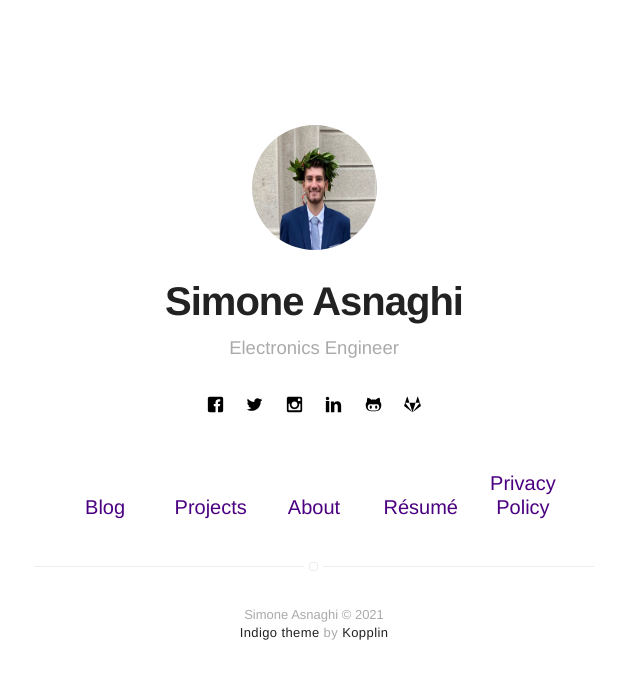
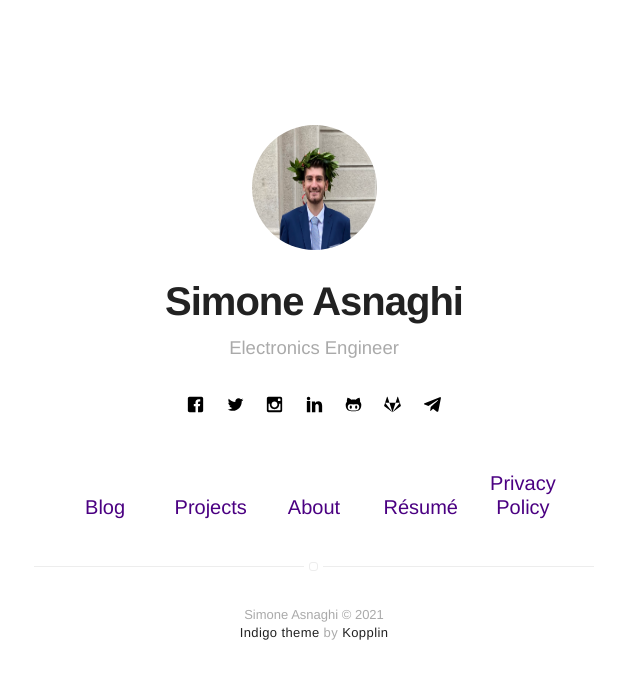
Before and after one commit to simoasnaghi/simoasnaghi.github.io, a Jekyll site: the page built from index.html, in a window 1280 px wide. Shown: the top 679 px of the page, without its empty margins (326-966 px from the left). Built offline with Jekyll 4.4.1, drawn with Linux system fonts in a browser that asks for light colours.

Commit message:
Update social-links.html

```diff
--- a/_includes/social-links.html
+++ b/_includes/social-links.html
@@ -101,6 +101,11 @@
         </a>
     {% endif %}
 
+    {% if site.telegram %}
+        <a class="link" data-title= "telegram.me/{{ site.telegram }}" href="https://telegram.me/{{ site.telegram }}" target="_blank">
+             <svg class="icon icon-telegram"><use xlink:href="#icon-telegram"></use></svg>
+        </a>
+    {% endif %}
 
     {% if site.email %}
         <a class="link" data-title="{{ site.email }}" href="mailto:{{ site.email }}">
```
